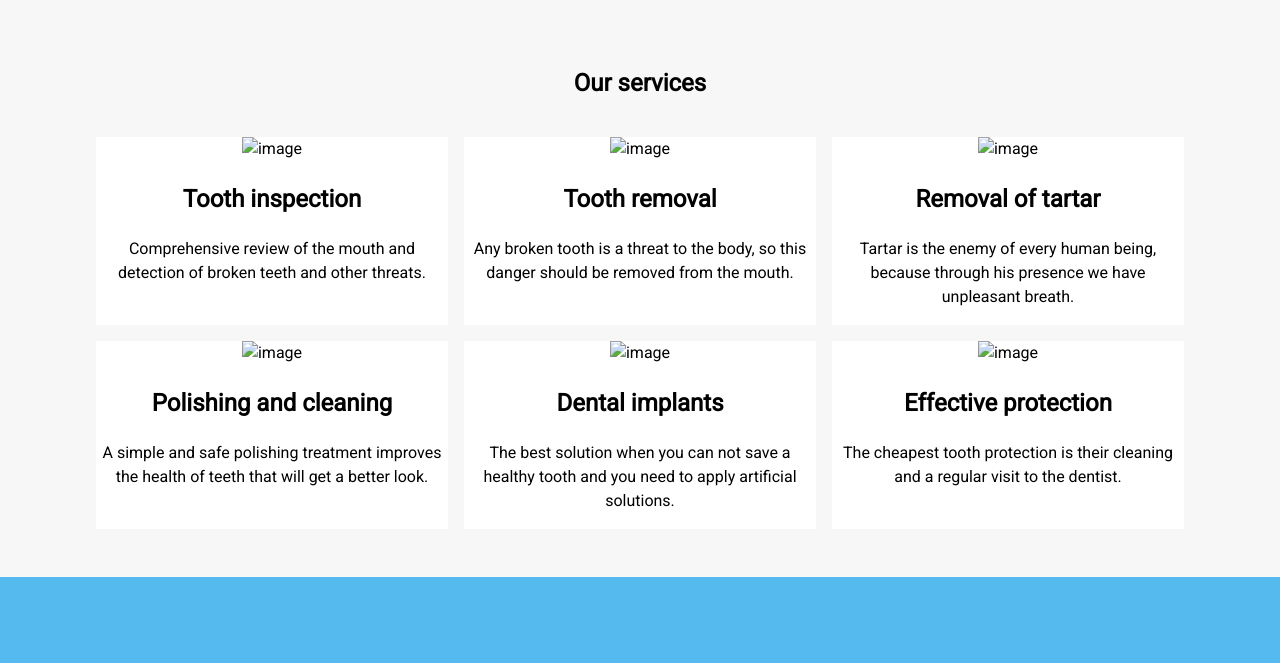
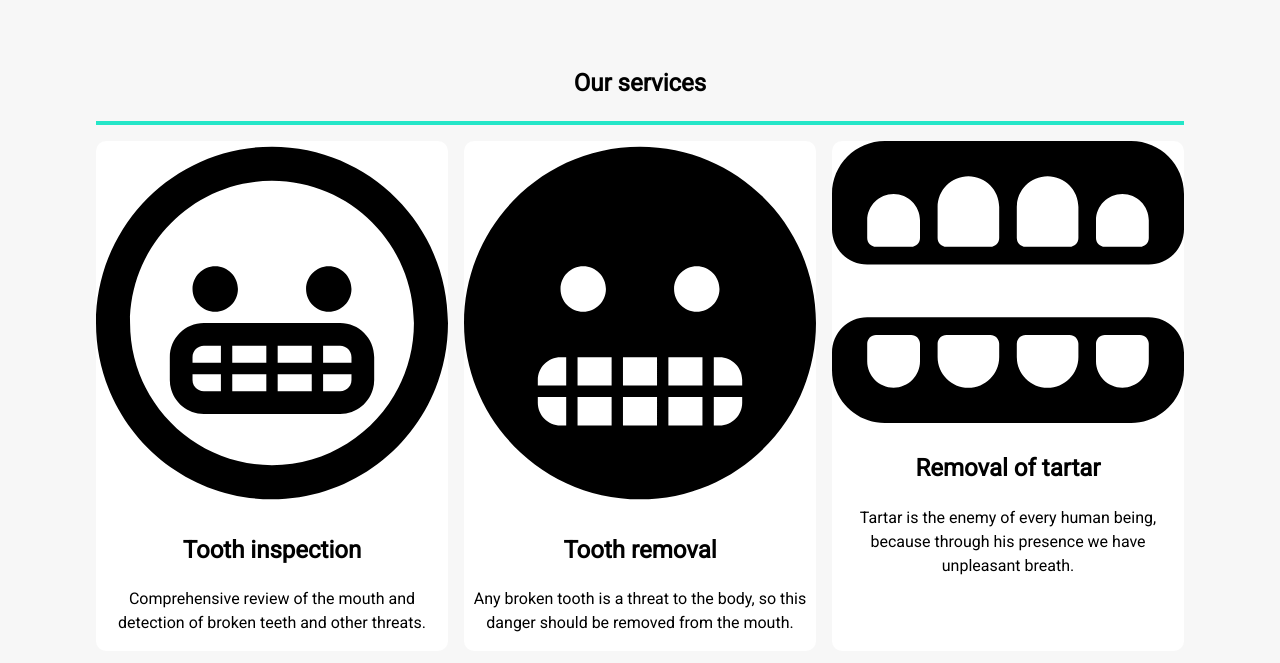
Before and after one commit to berka28/dential, a plain HTML site: page uppgift1/index.html in a window 1280 px wide. Shown: the part 1391-2054 px from the top of the page. Drawn offline with Linux system fonts and the light colour scheme.

Commit message:
uppgift1

```diff
--- a/uppgift1/index.html
+++ b/uppgift1/index.html
@@ -79,32 +79,32 @@
         </div>
 
         <div id="service-box-1" class="service-box">
-            <img src="" alt="image">
+            <img class="sb" src="grimace-regular.svg" alt="image">
             <h2>Tooth inspection</h2>
             <p>Comprehensive review of the mouth and detection of broken teeth and other threats.</p>
         </div>
         <div id="service-box-2" class="service-box">
-            <img src="" alt="image">
+            <img class="sb" src="grimace-solid.svg" alt="image">
             <h2>Tooth removal</h2>
             <p>Any broken tooth is a threat to the body, so this danger should be removed from the mouth.</p>
         </div>
         <div id="service-box-3" class="service-box">
-            <img src="" alt="image">
+            <img class="sb" src="teeth-open-solid.svg" alt="image">
             <h2>Removal of tartar</h2>
             <p>Tartar is the enemy of every human being, because through his presence we have unpleasant breath.</p>
         </div>
         <div id="service-box-4" class="service-box">
-            <img src="" alt="image">
+            <img class="sb" src="teeth-solid.svg" alt="image">
             <h2>Polishing and cleaning</h2>
             <p>A simple and safe polishing treatment improves the health of teeth that will get a better look.</p>
         </div>
         <div id="service-box-5" class="service-box">
-            <img src="" alt="image">
+            <img class="sb" src="tooth-solid.svg" alt="image">
             <h2>Dental implants</h2>
             <p>The best solution when you can not save a healthy tooth and you need to apply artificial solutions.</p>
         </div>
         <div id="service-box-6" class="service-box">
-            <img src="" alt="image">
+            <img class="sb" src="laugh-beam-regular.svg" alt="image">
             <h2>Effective protection</h2>
             <p>The cheapest tooth protection is their cleaning and a regular visit to the dentist.</p>
         </div>
--- a/uppgift1/style.css
+++ b/uppgift1/style.css
@@ -200,9 +200,11 @@ a:hover {
 /* services */
 .service-box {
         background: #ffffff;
+        border-radius: 10px;
+        align-items: center;
+
     }
 #services {
-
         background: #f7f7f7;
         padding-top: 3rem;
         padding-bottom: 3rem;
@@ -224,6 +226,10 @@ a:hover {
                                   "b1 b2 b3"
                                   "b4 b5 b6";
     }
+}
+.title {
+    border-bottom:4px solid #25E6C8;
+    text-align: center;
 }
 
 #service-title {
```
Also changed, not shown: uppgift1/grimace-regular.svg (added), uppgift1/grimace-solid.svg (added), uppgift1/laugh-beam-regular.svg (added), uppgift1/teeth-open-solid.svg (added), uppgift1/teeth-solid.svg (added), uppgift1/tooth-solid.svg (added).
